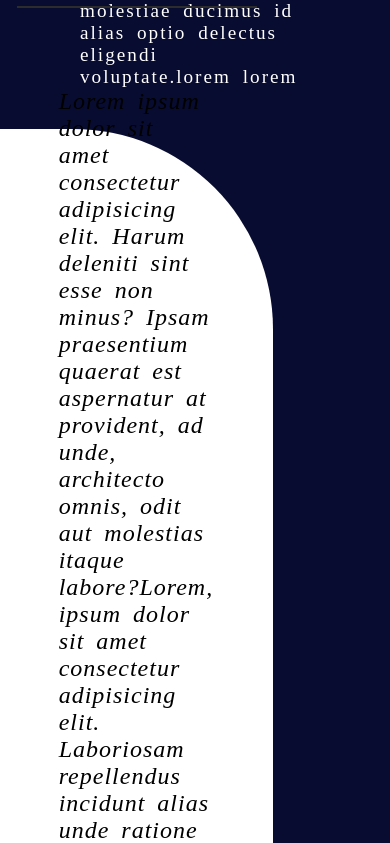
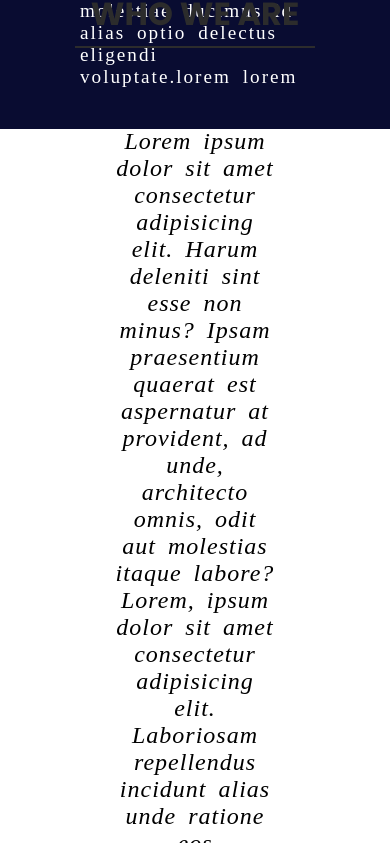
Before and after one commit to Nitish-Bakshi/TechyStar, a React (Vite) app: page / in a window 390 px wide. Shown: the part 1401-2244 px from the top of the page. Built offline with nearby package versions, Linux system fonts and the light colour scheme; a web font is replaced by a local one.

Commit message:
mq added to home3 under 700px

```diff
--- a/src/styles/mediaq.scss
+++ b/src/styles/mediaq.scss
@@ -53,4 +53,9 @@
       padding-top: 0;
     }
   }
+  .home3 > div {
+    text-align: center;
+    width: 100%;
+    border-radius: 0;
+  }
 }
```
